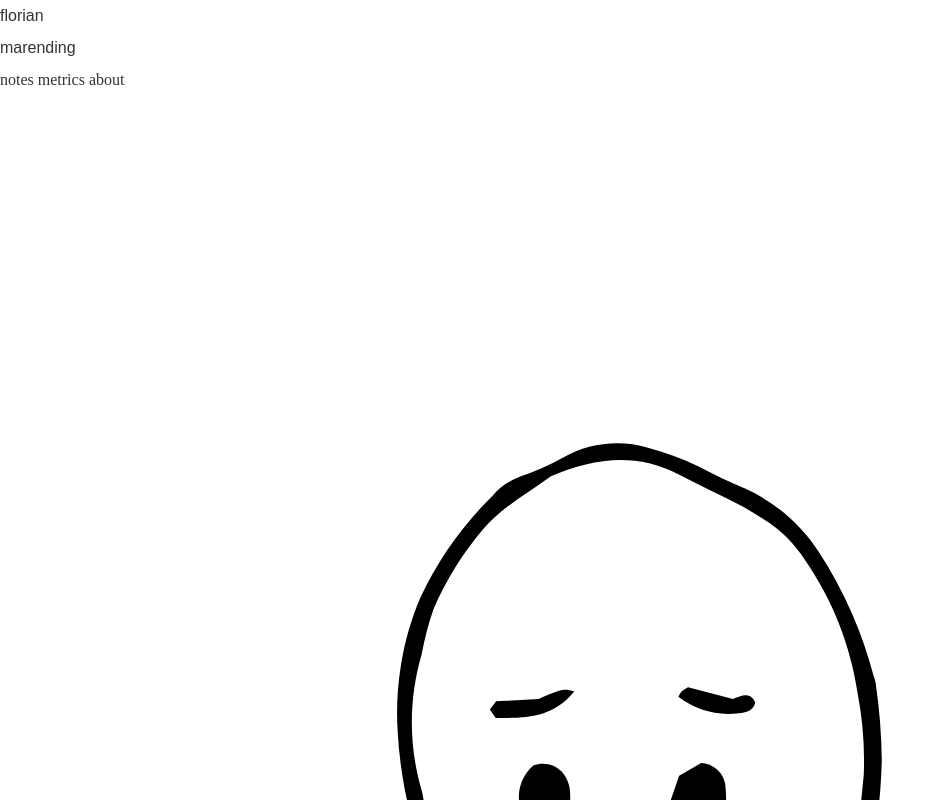
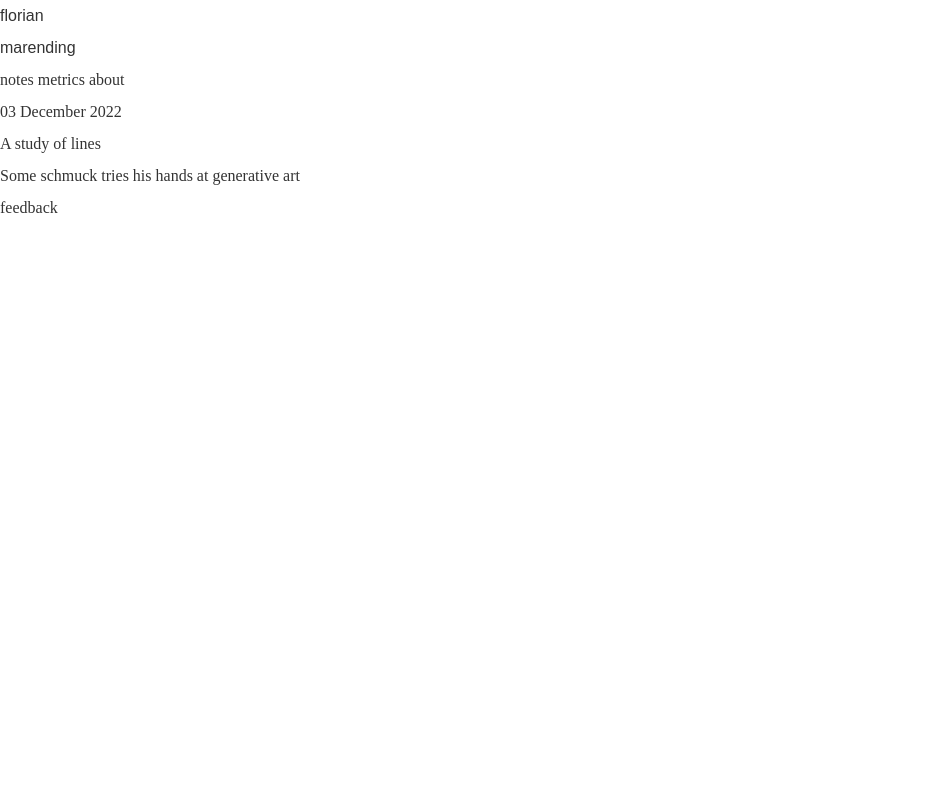
Before and after one commit to beingflo/marending.dev, a SvelteKit app: page /notes/lines in a window 1280 px wide. Before the commit this address had no page. Shown: the top 800 px of the page, without its empty margins (0-945 px from the left). Built offline with nearby package versions, Linux system fonts and the light colour scheme; a web font is replaced by a local one.

Commit message:
Add /lines note

```diff
--- a/src/routes/+page.svelte
+++ b/src/routes/+page.svelte
@@ -5,6 +5,11 @@
 <div
 	class="grid grid-cols-1 md:grid-cols-2 xl:grid-cols-3 pt-8 md:pt-24 gap-8 md:gap-12 px-4 md:px-12">
 	<NoteSummary
+		title="A study of lines"
+		summary="Some schmuck tries his hands at generative art"
+		date="03 December 2022"
+		link="/notes/lines" />
+	<NoteSummary
 		title="About this website"
 		summary="There are many like it, but this one is mine"
 		date="27 November 2022"
--- /dev/null
+++ b/src/routes/notes/lines/+page.svelte
@@ -0,0 +1,10 @@
+<script>
+	import P from '$lib/components/P.svelte';
+	import Note from '$lib/components/Note.svelte';
+	import Title from '$lib/components/Title.svelte';
+</script>
+
+<Note>
+	<Title date="03 December 2022" subtitle="Some schmuck tries his hands at generative art"
+		>A study of lines</Title>
+</Note>
```
